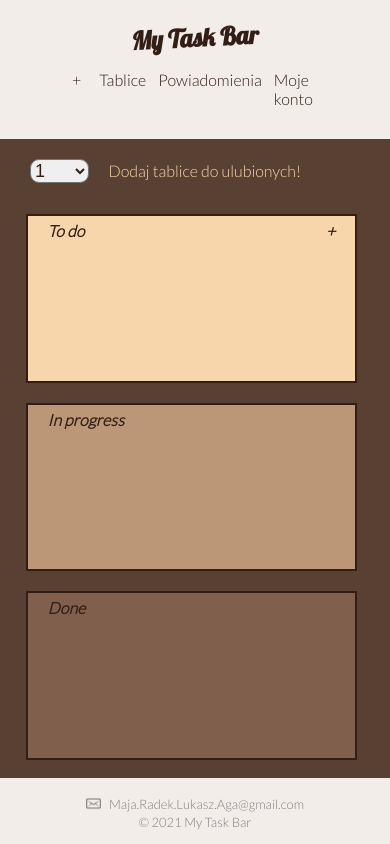
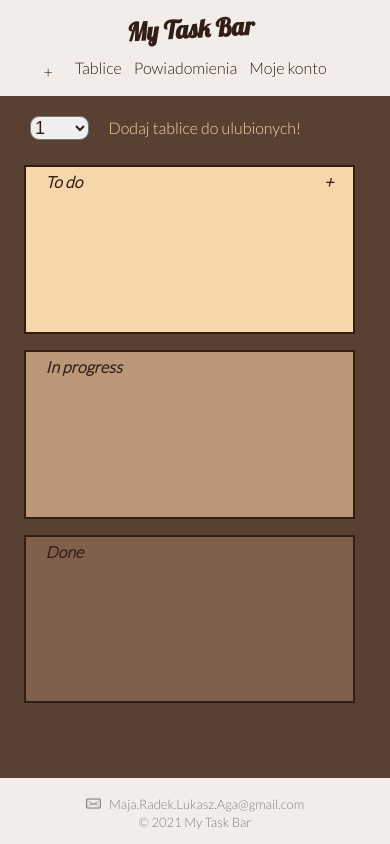
Before and after one commit to infoshareacademy/jfdzr2-nuclear-penguins, a React (Create React App) app: page /bartable in a window 390 px wide. Built offline with nearby package versions, Linux system fonts and the light colour scheme.

Commit message:
css files adjusted: footer, boards, homepage, navigation js files: boards,HP, Navigation style adjusted

```diff
--- a/src/components/boards/Boards.js
+++ b/src/components/boards/Boards.js
@@ -1,6 +1,5 @@
 import {TableChanger} from '../tables/TableChanger';
 import './boards.css';
-
 import {Navigation} from '../navigation/Navigation';
 
 export const Boards = () => {
--- a/src/components/boards/boards.css
+++ b/src/components/boards/boards.css
@@ -2,12 +2,12 @@
   display: flex;
   justify-content: space-around;
   flex-direction: row;
-  margin: 6px 10px 5px 10px;
+  margin: 2px 10px 5px 10px;
 }
 
 .board {
   display: block;
-  margin: 10px;
+  margin: 8px;
   padding: 5px 20px 5px 20px;
   width: 30%;
   min-height: 68vh;
--- a/src/components/footer/Footer.css
+++ b/src/components/footer/Footer.css
@@ -49,7 +49,7 @@ span.authors {
   width: 100%;
 }
 
-.footer-space-nav {
+.footer_space--nav {
   background-color: #f3edea;
   position: fixed;
   bottom: 0;
@@ -78,10 +78,10 @@ span.authors {
     padding: 0;
     display: none;
   }
-  .footer-space {
+  .footer_space--homepage {
     height: 7.5%;
   }
-  .footer-space-nav {
+  .footer_space--nav {
     height: 66px;
   }
 }
@@ -126,7 +126,7 @@ span.authors {
     padding: 0;
     /* display: none; */
   }
-  .footer-space {
+  .footer_space--homepage {
     height: 70px;
   }
   .footer-space-nav {
--- a/src/components/homePage/HomePage.js
+++ b/src/components/homePage/HomePage.js
@@ -4,7 +4,7 @@ import {NavLink} from 'react-router-dom';
 export const HomePage = () => {
   return (
     <div>
-      <nav className="navigation">
+      <nav className="navigation_homepage">
         <h1 className="logo">My Task Bar</h1>
         <ul className="menu-nav">
           <NavLink className="link-nav" to={'/login'}>
@@ -76,7 +76,7 @@ export const HomePage = () => {
             </p>
           </div>
         </div>
-        <div className="footer-space"></div>
+        <div className="footer_space--homepage"></div>
       </div>
     </div>
   );
--- a/src/components/homePage/homepage.css
+++ b/src/components/homePage/homepage.css
@@ -67,7 +67,7 @@ h1.logo {
   font-size: 30px;
 }
 
-.navigation {
+nav.navigation_homepage {
   background-color: #f3edea;
   display: flex;
   justify-content: space-between;
@@ -76,10 +76,12 @@ h1.logo {
   padding-right: 50px;
 }
 
-.menu {
+ul.menu-nav {
   display: flex;
   list-style-type: none;
   padding-right: 30px;
+  justify-content: center;
+  margin: 10px;
 }
 
 li {
@@ -122,9 +124,6 @@ div.introduction {
   margin: 0 29vw 0 29vw;
 }
 
-ul {
-  margin: 10px;
-}
 .link-nav {
   margin: 0 17px;
 }
@@ -165,7 +164,7 @@ div.square-container {
   margin-top: 18px;
 }
 
-.footer-space {
+.footer_space--homepage {
   background-color: #f3edea;
   position: fixed;
   bottom: 0;
@@ -216,10 +215,16 @@ div.square-container {
     margin: 0;
   }
 
-  ul.menu.menu-nav {
+  nav.navigation_homepage {
+    display: flex;
+    flex-direction: column;
+  }
+
+  ul.menu-nav {
     display: flex;
     justify-content: center;
-    margin-top: 3.5%;
+    margin: 0;
+    padding: 12px 0 0 0;
   }
 
   .link-nav {
@@ -229,6 +234,10 @@ div.square-container {
   p.home--paragraph {
     color: #331e16;
     font-size: 18px;
+  }
+
+  p.paragraph--introduction {
+    margin: 0 12vw 0 12vw;
   }
   .home--div--square {
     width: 280px;
@@ -252,7 +261,7 @@ div.square-container {
     padding: 10px;
   }
 
-  .footer-space {
+  .footer_space--homepage {
     height: 75px;
   }
 }
@@ -318,7 +327,7 @@ div.square-container {
     transform: rotate(10deg);
   }
 
-  .footer-space {
+  .footer_space--homepage {
     height: 85px;
   }
 }
@@ -389,12 +398,11 @@ div.square-container {
     color: #331e16;
     font-size: 20px;
   }
+  p.paragraph--introduction {
+    margin: 0 23vw 0 23vw;
+  }
 
   .home--div--square {
     width: 250px;
   }
-
-  p.paragraph--introduction {
-    margin: 0 13vw 0 13vw;
-  }
 }
--- a/src/components/navigation/Navigation.js
+++ b/src/components/navigation/Navigation.js
@@ -1,14 +1,14 @@
 import '../boards/boards.css';
-import '../navigation/navigation.module.css';
+import styles from '../navigation/navigation.module.css';
 
 import {NavLink} from 'react-router-dom';
 export const Navigation = () => {
   return (
     <>
-      <nav className="navigation">
-        <h1 className="logo">My Task Bar</h1>
-        <ul className="menu">
-          <li className="add">
+      <nav className={styles.navigation}>
+        <h1 className={styles.logo}>My Task Bar</h1>
+        <ul className={styles.menu_navigation}>
+          <li className={styles.add}>
             <NavLink className="tableAddingBtn" to={'/bartable/tableAdder'}>
               +
             </NavLink>
@@ -18,7 +18,7 @@ export const Navigation = () => {
           <li className="account">Moje konto</li>
         </ul>
       </nav>
-      <div className="footer-space-nav"></div>
+      <div className="footer_space--nav"></div>
     </>
   );
 };
--- a/src/components/navigation/navigation.module.css
+++ b/src/components/navigation/navigation.module.css
@@ -1,15 +1,3 @@
-* {
-  box-sizing: border-box;
-  margin: 0;
-  padding: 0;
-  color: #331e16;
-}
-
-body {
-  background-color: #584133;
-  font-family: 'Lato', sans-serif;
-}
-
 h1.logo {
   padding: 8px;
   font-family: 'Lobster';
@@ -21,18 +9,17 @@ h1.logo {
   background-color: #f3edea;
   display: flex;
   justify-content: space-between;
-  padding: 15px;
-  padding-left: 50px;
-  padding-right: 50px;
+  padding: 5px 50px 5px 50px;
 }
 
-.menu {
+ul.menu_navigation {
   display: flex;
+  flex-direction: row;
   list-style-type: none;
   padding-right: 30px;
 }
 
-li {
+li.add {
   display: block;
   padding: 10px;
   justify-content: flex-end;
@@ -41,13 +28,19 @@ li {
 
 @media (min-width: 320px) and (max-width: 480px) and (orientation: portrait) {
   h1.logo {
-    font-size: 22px;
-    padding-left: 9px;
+    font-size: 25px;
+    display: flex;
+    justify-content: center;
+    padding-left: 0;
   }
   .navigation {
-    padding: 0px;
+    display: flex;
+    flex-direction: column;
+    align-items: center;
+    padding-right: 0;
+    padding-left: 0;
   }
-  .menu {
+  ul.menu.navigation {
     padding-right: 0;
   }
 
@@ -57,13 +50,17 @@ li {
 }
 
 @media (min-width: 481px) and (max-width: 768px) and (orientation: portrait) {
+  h1.logo {
+    font-size: 25px;
+  }
+
   .navigation {
     display: flex;
     justify-content: space-between;
     padding: 15px;
   }
 
-  .menu {
+  ul.menu_navigation {
     padding-right: 0;
   }
 }
```
